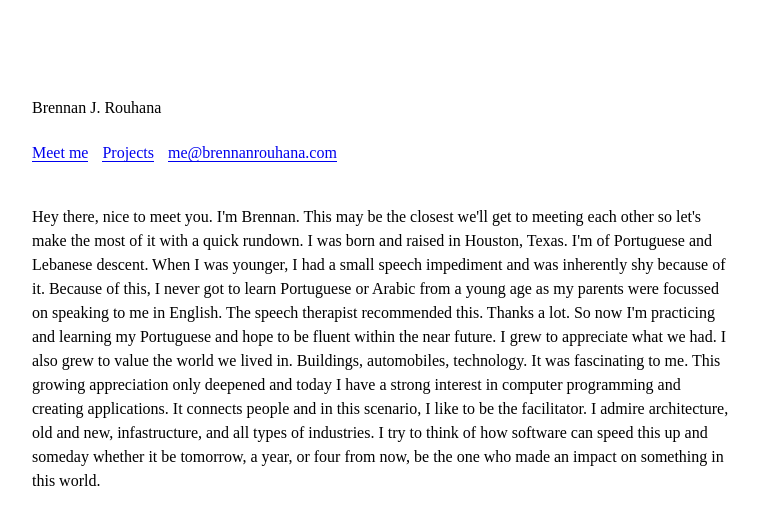
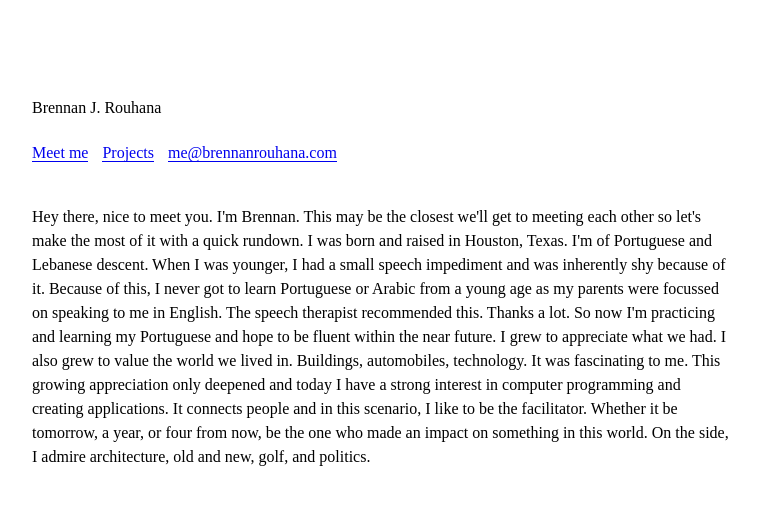
Before and after one commit to Brouhana/my-site, a plain HTML site: page meet.html in a window 1280 px wide. Shown: the whole page, without its empty margins (258-1017 px from the left). Drawn offline with Linux system fonts and the light colour scheme.

Commit message:
Update meet.html

```diff
--- a/meet.html
+++ b/meet.html
@@ -20,7 +20,7 @@
               <a href="mailto:me@brennanrouhana.com">me@brennanrouhana.com</a>
             </li>
           </ul>
-          <p class="page-content">Hey there, nice to meet you. I'm Brennan. This may be the closest we'll get to meeting each other so let's make the most of it with a quick rundown. I was born and raised in Houston, Texas. I'm of Portuguese and Lebanese descent. When I was younger, I had a small speech impediment and was inherently shy because of it. Because of this, I never got to learn Portuguese or Arabic from a young age as my parents were focussed on speaking to me in English. The speech therapist recommended this. Thanks a lot. So now I'm practicing and learning my Portuguese and hope to be fluent within the near future. I grew to appreciate what we had. I also grew to value the world we lived in. Buildings, automobiles, technology. It was fascinating to me. This growing appreciation only deepened and today I have a strong interest in computer programming and creating applications. It connects people and in this scenario, I like to be the facilitator. I admire architecture, old and new, infastructure, and all types of industries. I try to think of how software can speed this up and someday whether it be tomorrow, a year, or four from now, be the one who made an impact on something in this world.</p>
+          <p class="page-content">Hey there, nice to meet you. I'm Brennan. This may be the closest we'll get to meeting each other so let's make the most of it with a quick rundown. I was born and raised in Houston, Texas. I'm of Portuguese and Lebanese descent. When I was younger, I had a small speech impediment and was inherently shy because of it. Because of this, I never got to learn Portuguese or Arabic from a young age as my parents were focussed on speaking to me in English. The speech therapist recommended this. Thanks a lot. So now I'm practicing and learning my Portuguese and hope to be fluent within the near future. I grew to appreciate what we had. I also grew to value the world we lived in. Buildings, automobiles, technology. It was fascinating to me. This growing appreciation only deepened and today I have a strong interest in computer programming and creating applications. It connects people and in this scenario, I like to be the facilitator. Whether it be tomorrow, a year, or four from now, be the one who made an impact on something in this world. On the side, I admire architecture, old and new, golf, and politics.</p>
         </div>
       </div>
   </body>
```
